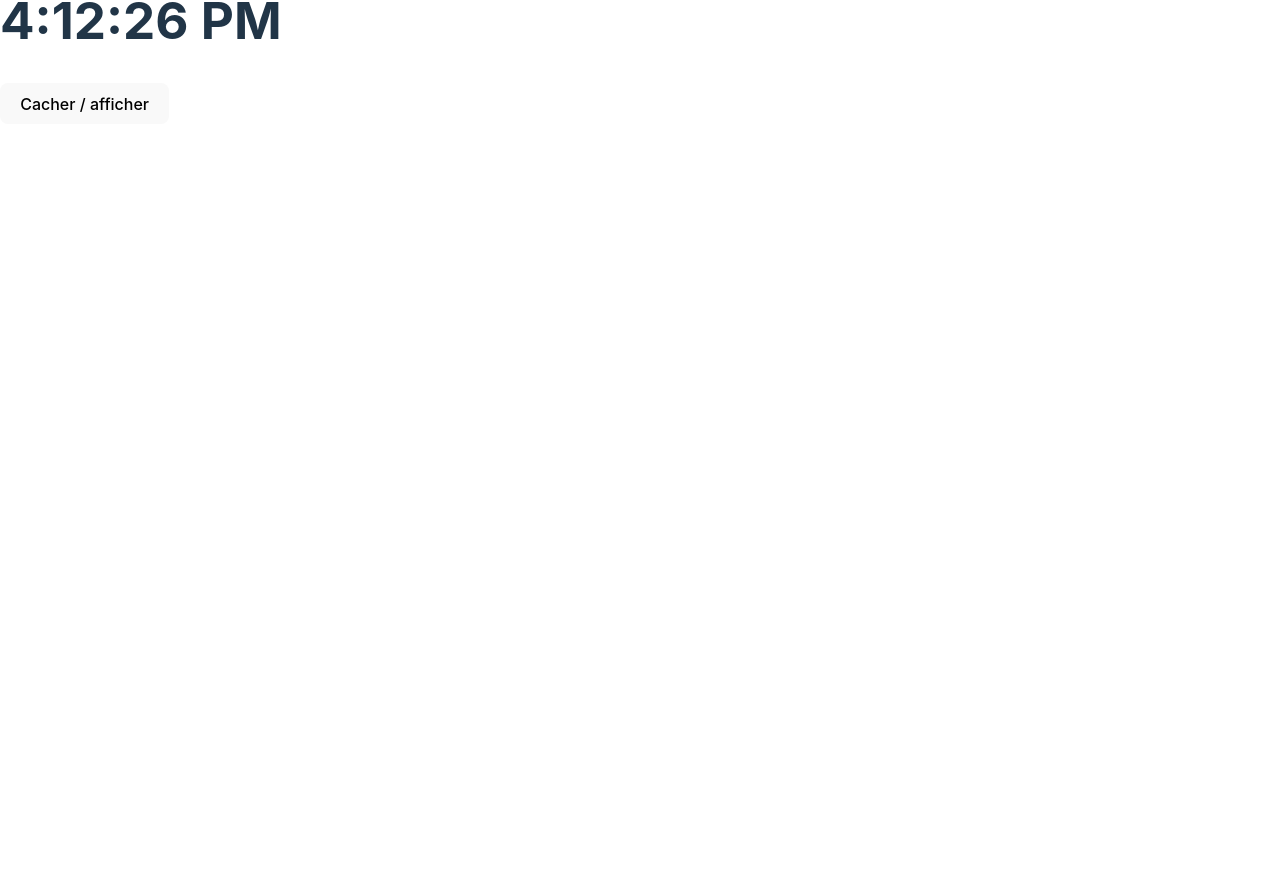
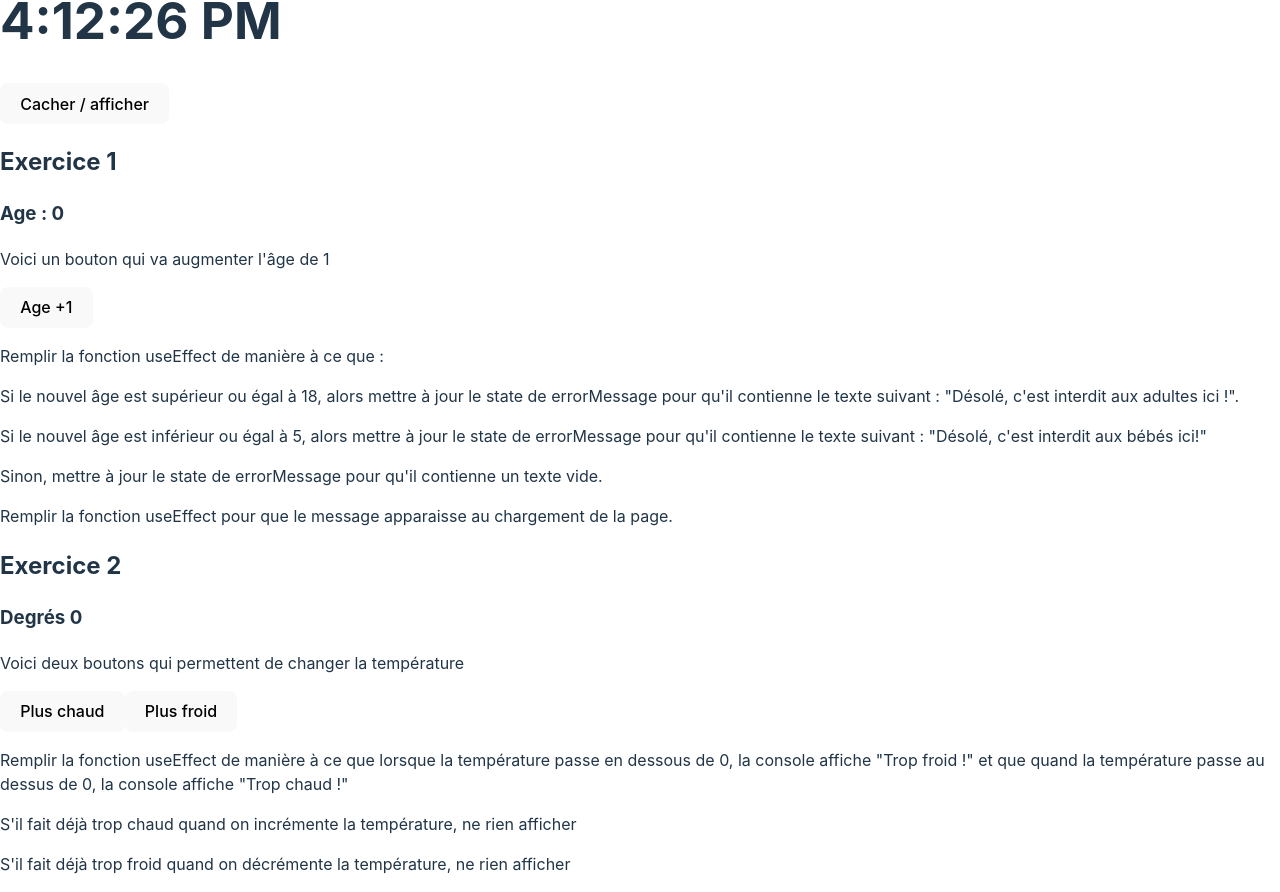
Before and after one commit to matthieumota/react-ib, a React (Vite) app in the folder 02-vite/: page / in a window 1280 px wide. Shown: the part 728-1620 px from the top of the page. Before the commit the page ends 852 px from the top, so only its background shows below. Built offline with nearby package versions, Linux system fonts and the light colour scheme.

Commit message:
lifecycle exo

```diff
--- a/02-vite/src/App.jsx
+++ b/02-vite/src/App.jsx
@@ -6,6 +6,7 @@ import Counter from './exercices/Counter'
 import Props2 from './exercices/Props2'
 import Props3 from './exercices/Props3'
 import Props5 from './exercices/Props5'
+import Lifecycle2 from './exercices/Lifecycle2'
 
 function App() {
   const [show, setShow] = useState(true);
@@ -30,6 +31,7 @@ function App() {
       <button onClick={() => setShow(!show)}>
         Cacher / afficher
       </button>
+      <Lifecycle2 />
     </>
   )
 }
--- /dev/null
+++ b/02-vite/src/exercices/Lifecycle2.jsx
@@ -0,0 +1,128 @@
+import React, { useEffect, useRef, useState } from 'react';
+
+const ERROR_ADULT = 'Désolé, c\'est interdit aux adultes ici !';
+const ERROR_BABY = 'Désolé, c\'est interdit aux bébés ici !';
+
+function Lifecycle2() {
+    const [errorMessage, setErrorMessage] = React.useState('');
+    const [age, setAge] = React.useState(0);
+    const [degrees, setDegrees] = React.useState(0);
+
+    /**
+     * Cette fonction est appelée dès qu'une mise à jour du DOM est effectuée.
+     * Elle est aussi appelée au chargement du composant.
+     * La fonction retournée contient l'ancien state avant la mise à jour
+     */
+    React.useEffect(() => {
+        if (age >= 18) {
+            setErrorMessage(ERROR_ADULT);
+        } else if (age > 0 && age <= 5) {
+            setErrorMessage(ERROR_BABY);
+        } else {
+            setErrorMessage('');
+        }
+
+        return () => {
+        };
+    }, [age]);
+
+    const old = useRef(null); // Valeur conservées entre les rendus
+
+    useEffect(() => {
+        console.log('avant 2', old);
+        console.log('apres', degrees);
+
+        if (degrees < 0 && old.current === 0) {
+            console.log('Trop froid');
+        } else if (degrees > 0 && old.current === 0) {
+            console.log('Trop chaud');
+        }
+
+        return () => {
+            old.current = degrees;
+        }
+    }, [degrees]);
+
+    /**
+     * Augmente l'âge de 1 dans le state
+     */
+    const incrementAge = () => {
+        setAge(age + 1)
+    }
+
+    /**
+     * Augmente de 1 la temperature dans le state
+     */
+    const incrementTemperature = () => {
+        setDegrees(degrees + 1)
+    }
+
+    /**
+     * Diminue de 1 la temperature dans le state
+     */
+    const decrementTemperature = () => {
+        setDegrees(degrees - 1)
+    }
+
+    return (
+        <div>
+            <div>
+                <div>
+                    <h2>Exercice 1</h2>
+                    <h3>Age : {age}</h3>
+                    <p>Voici un bouton qui va augmenter l'âge de 1</p>
+                    <button onClick={incrementAge}>Age +1</button>
+                    {errorMessage}
+                </div>
+                <Instructions exercice={1} />
+            </div>
+            <div>
+                <div>
+                    <h2>Exercice 2</h2>
+                    <h3>Degrés {degrees}</h3>
+                    <p>Voici deux boutons qui permettent de changer la température</p>
+                    <div>
+                        <button onClick={incrementTemperature}>Plus chaud</button>
+                        <button onClick={decrementTemperature}>Plus froid</button>
+                    </div>
+                </div>
+                <Instructions exercice={2} />
+            </div>
+        </div>
+    )
+}
+
+export default Lifecycle2
+
+function Instructions({ exercice }) {
+    return (
+        <div>
+            {exercice === 1 && (
+                <div>
+                    <p>Remplir la fonction useEffect de manière à ce que :</p>
+                    <p>
+                        Si le nouvel âge est supérieur ou égal à 18, alors mettre à jour le state de
+                        errorMessage pour qu'il contienne le texte suivant : "Désolé, c'est interdit aux adultes ici !".
+                    </p>
+                    <p>
+                        Si le nouvel âge est inférieur ou égal à 5, alors mettre à jour le state de errorMessage
+                        pour qu'il contienne le texte suivant : "Désolé, c'est interdit aux bébés ici!"
+                    </p>
+                    <p>Sinon, mettre à jour le state de errorMessage pour qu'il contienne un texte vide.</p>
+                    <p>Remplir la fonction useEffect pour que le message apparaisse au chargement de la page.</p>
+                </div>
+            )}
+            {exercice === 2 && (
+                <div>
+                    <p>
+                        Remplir la fonction useEffect de manière à ce que lorsque la température passe en
+                        dessous de 0, la console affiche "Trop froid !" et que quand la température passe au
+                        dessus de 0, la console affiche "Trop chaud !"
+                    </p>
+                    <p>S'il fait déjà trop chaud quand on incrémente la température, ne rien afficher</p>
+                    <p>S'il fait déjà trop froid quand on décrémente la température, ne rien afficher</p>
+                </div>
+            )}
+        </div>
+    )
+}
```
